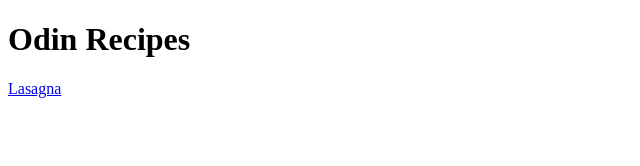
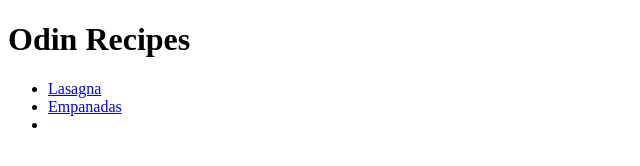
Before and after one commit to Yersoltan01/odin-recipes, a plain HTML site: page index.html in a window 1280 px wide. Shown: the whole page, without its empty margins (0-640 px from the left). Drawn offline with Linux system fonts and the light colour scheme.

Commit message:
Add a list of recipes to index.html, include link to empanadas.html

```diff
--- a/index.html
+++ b/index.html
@@ -7,6 +7,10 @@
 </head>
 <body>
   <h1>Odin Recipes</h1>
-  <a href="./recipes/lasagna.html">Lasagna</a>
+  <ul>
+    <li><a href="./recipes/lasagna.html">Lasagna</a></li>
+    <li><a href="./recipes/empanadas.html">Empanadas</a></li>
+    <li></li>
+  </ul>
 </body>
 </html>
```
